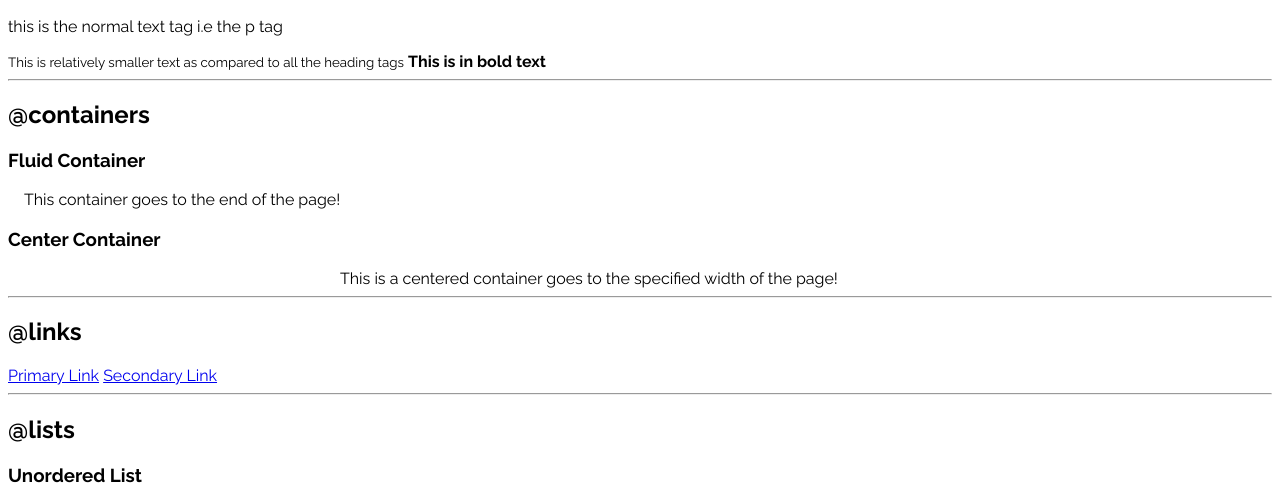
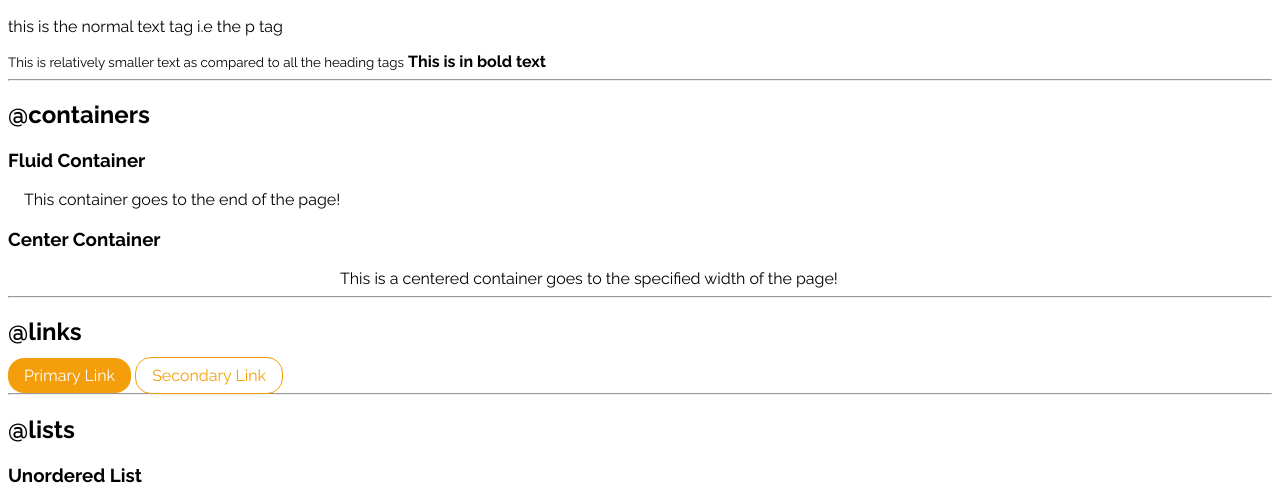
Before and after one commit to pavan6115/neogcamp, a plain HTML site: page html/index.html in a window 1280 px wide. Shown: the part 278-780 px from the top of the page. Drawn offline with Linux system fonts and the light colour scheme.

Commit message:
updated for links

```diff
--- a/html/index.html
+++ b/html/index.html
@@ -40,8 +40,8 @@
     <hr />
 
     <h2>@links</h2>
-    <a href="/">Primary Link</a>
-    <a href="/">Secondary Link</a>
+    <a href="/" class="plink link">Primary Link</a>
+    <a href="/" class="slink link ">Secondary Link</a>
     <hr />
 
     <h2>@lists</h2>
```
